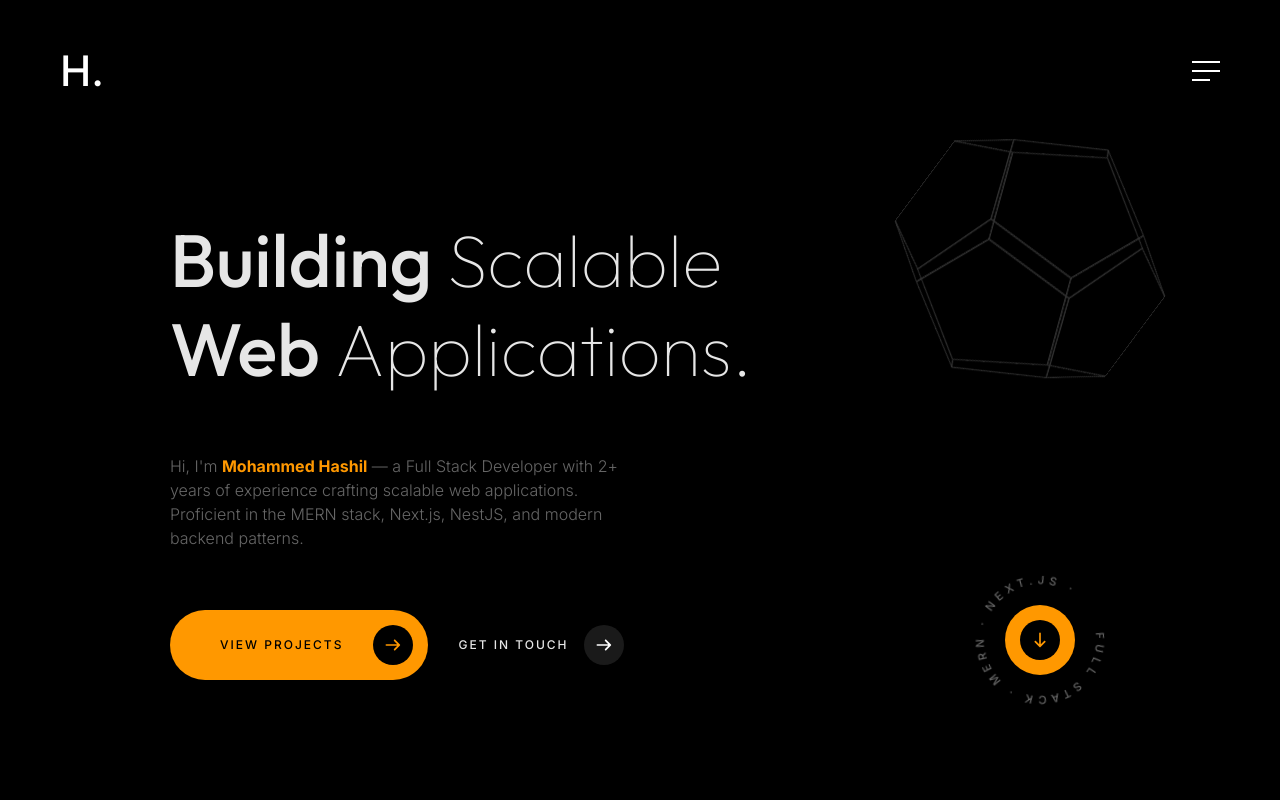
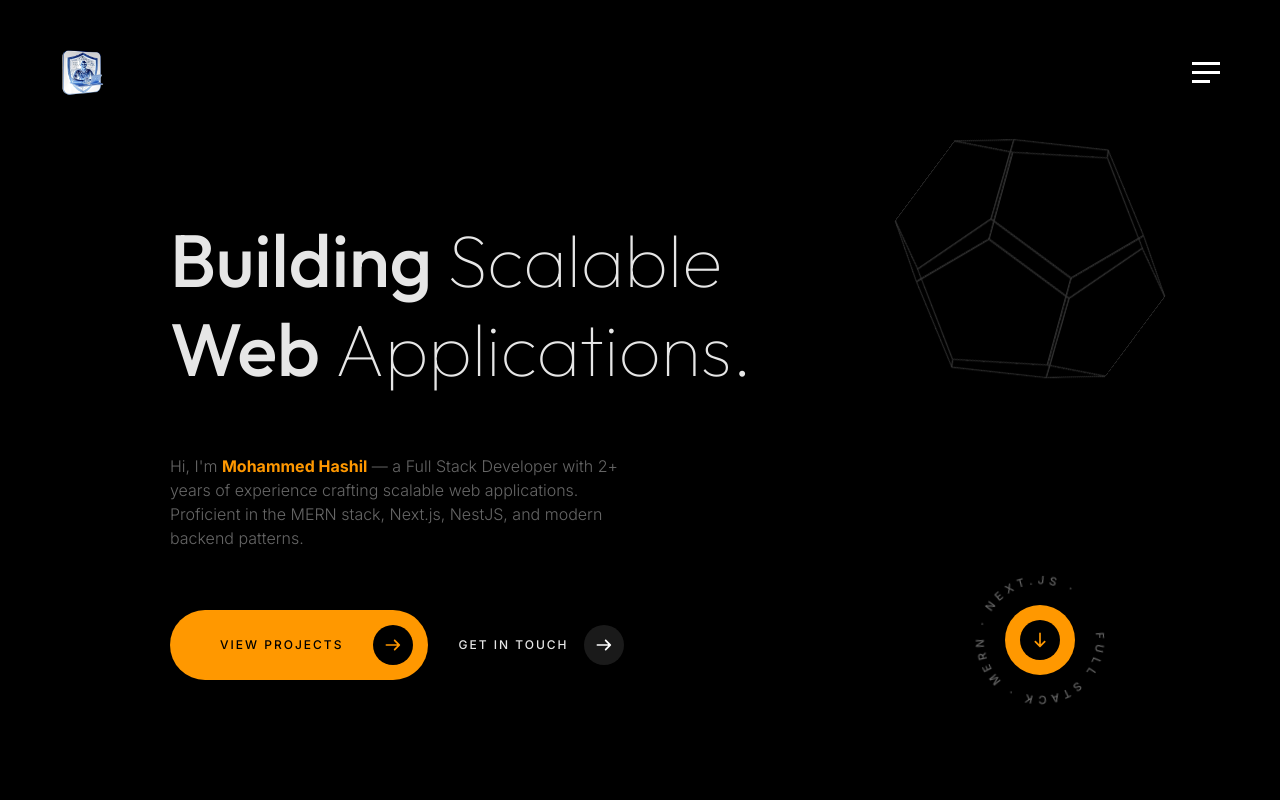
Before and after one commit to Hashil-ck/hashil-portfolio, a Next.js app: page / in a window 1280 px wide. Shown: the top 800 px of the page. Built offline with nearby package versions, Linux system fonts and the light colour scheme.

Commit message:
added profile icon

```diff
--- a/app/components/Navigation.tsx
+++ b/app/components/Navigation.tsx
@@ -1,6 +1,7 @@
 'use client';
 
 import Link from 'next/link';
+import Image from 'next/image';
 import { useState } from 'react';
 
 export default function Navigation() {
@@ -24,7 +25,9 @@ export default function Navigation() {
       {/* Menu frame */}
       <div className={`mil-menu-frame${menuOpen ? ' mil-active' : ''}`}>
         <div className="mil-frame-top">
-          <a href="#top" className="mil-logo" onClick={() => scrollTo('#top')}>H.</a>
+          <a href="#top" className="mil-logo" onClick={() => scrollTo('#top')} style={{ display: 'flex', alignItems: 'center' }}>
+            <Image src="/img/profile icon.png" alt="Logo" width={45} height={45} style={{ objectFit: 'contain' }} priority />
+          </a>
           <div className={`mil-menu-btn${menuOpen ? ' mil-active' : ''}`} onClick={toggleMenu}>
             <span></span>
           </div>
@@ -112,7 +115,9 @@ export default function Navigation() {
       {/* frame */}
       <div className="mil-frame">
         <div className="mil-frame-top">
-          <a href="#top" className="mil-logo" onClick={(e) => { e.preventDefault(); scrollTo('#top'); }}>H.</a>
+          <a href="#top" className="mil-logo" onClick={(e) => { e.preventDefault(); scrollTo('#top'); }} style={{ display: 'flex', alignItems: 'center' }}>
+            <Image src="/img/profile icon.png" alt="Logo" width={45} height={45} style={{ objectFit: 'contain' }} priority />
+          </a>
           <div className={`mil-menu-btn${menuOpen ? ' mil-active' : ''}`} onClick={toggleMenu}>
             <span></span>
           </div>
```
Also changed, not shown: public/img/profile icon.png (added).
